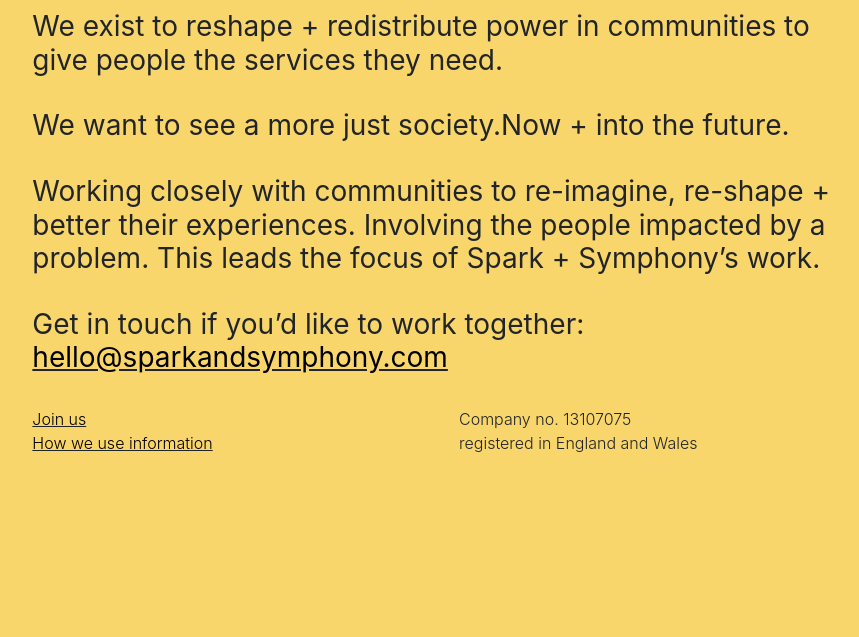
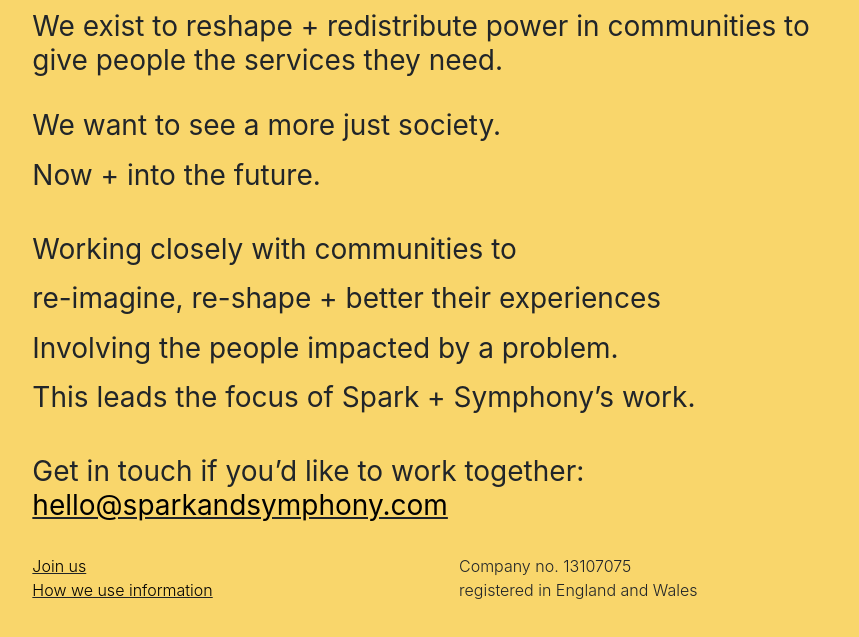
Before and after one commit to afsa-akbar/sparkandsymphony, a website: page index.html in a window 1280 px wide. Shown: the part 137-774 px from the top of the page, without its empty margins (196-1055 px from the left). Drawn offline with Linux system fonts and the light colour scheme.

Commit message:
Update paragraphs

```diff
--- a/index.html
+++ b/index.html
@@ -52,10 +52,12 @@
             <div class="col-8">
               <h1 class="mt-5 font-weight-bold display-4"><a href="https://www.sparkandsymphony.com" style="color:#000000">Spark + Symphony</a></h1><br>
                 <h3 class="font-weight-normal">We exist to reshape + redistribute power in communities to give people the services they need.</h3><br>
-                <h3 class="font-weight-normal">We want to see a more just society.Now + into the future.</h3><br>
-                <h3 class="font-weight-normal">Working closely with communities to re-imagine, re-shape + better their experiences.
-                  Involving the people impacted by a problem.
-                  This leads the focus of Spark + Symphony’s work.</h3><br>
+                <h3 class="font-weight-normal"><p>We want to see a more just society.</p>
+                <h3 class="font-weight-normal"><p>Now + into the future.</p></h3><br>
+                <h3 class="font-weight-normal"><p>Working closely with communities to</p>
+                  <p>re-imagine, re-shape + better their experiences</p>
+                  <p>Involving the people impacted by a problem.</p>
+                  <p>This leads the focus of Spark + Symphony’s work.</p></h3><br>
                 <h3 class="font-weight-normal">Get in touch if you’d like to work together:<br>
                 <u><a href="mailto:hello@sparkandsymphony.com" style="color:#000000">hello@sparkandsymphony.com</a></u></h3>
                 <br>
```
